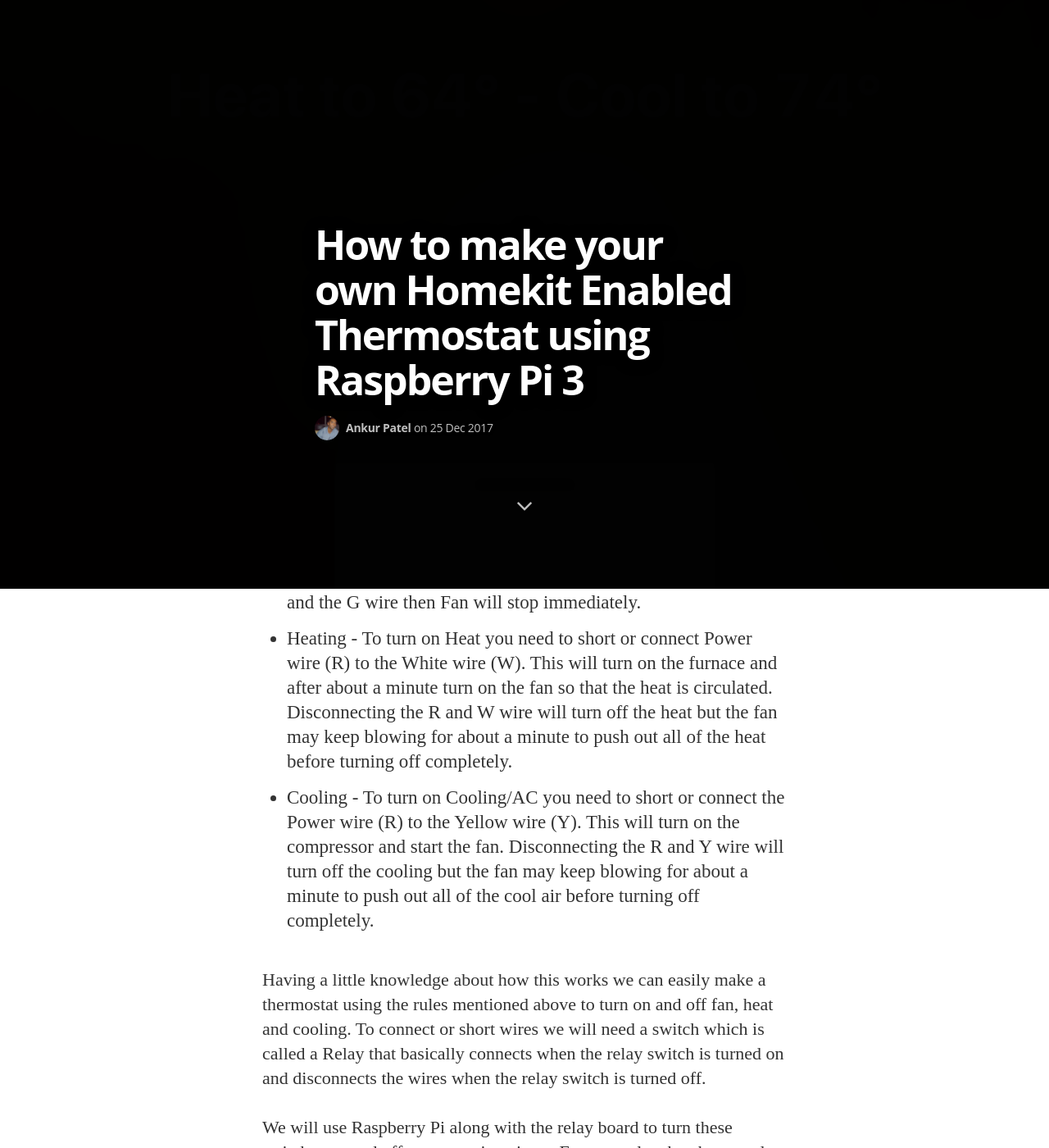
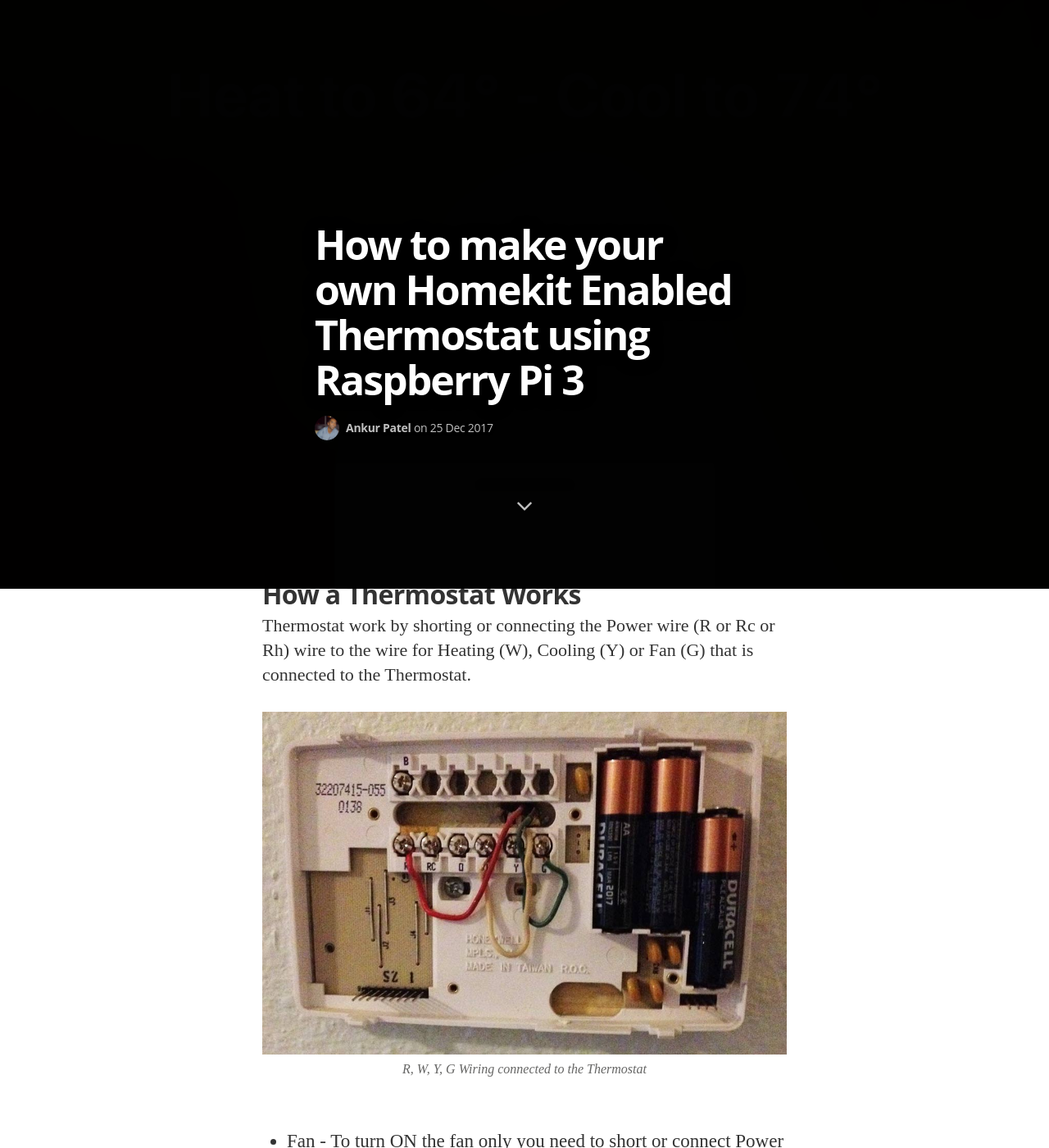
Before and after one commit to EncoreDevLabs/blog, a Jekyll site: the page built from _posts/2017-12-25-homekit-pi-thermostat.markdown, in a window 1280 px wide and 1400 px high, scrolled down 682 px. Shown: the whole window at 82% size. Built offline with Jekyll 4.4.1, drawn with Linux system fonts in a browser that asks for light colours; nearby versions of some CDN libraries; some web fonts are replaced; comment, search, counter and statistics services are not loaded; some of the changed text lies outside the part shown.

````diff
--- a/_posts/2017-12-25-homekit-pi-thermostat.markdown
+++ b/_posts/2017-12-25-homekit-pi-thermostat.markdown
@@ -7,27 +7,33 @@ image: /assets/article_images/2017-12-25/cover.png
 image2: /assets/article_images/2017-12-25/cover-mobile.png
 ---
 
-This guide will walk through how to build a Homekit enabled Thermostat using a Raspberry Pi 3. You can use other Raspberry Pi but parts listed below and some steps might vary but concept should be same. Also do this at your own risk as the thermostat wires carry a 24V or in rare cases 110V to 220V so if you are not sure I would not recommend attempting this.
+This guide will walk through how to build a Homekit enabled Thermostat using a Raspberry Pi 3. You can use other Raspberry Pi models but if you do the parts listed below and some of the steps might vary but concept should be the same. Also do this at your own risk as the thermostat wires carry 24V DC or in rare cases 110V to 220V AC.
 
-## How Thermostat work
+We will first start by understanding how a thermostat works so we have an understanding of what our Raspberry Pi needs to do to make this work. Next we will learn about the parts we need for this project and how to assemble it. Finally we will learn how to install and configure the required software to be able to use it with Apple's Homekit. So lets get started.
 
-Thermostat work by shorting or connecting the Power wire (R or Rc or Rh) wire to the wire for Heating, Cooling or Fan.
+## How a Thermostat Works
 
-* Fan - To turn on fan only mode you need to short or connect Power wire (R) to the Green Wire (G). If you disconnect the R and the G wire then Fan will stop immediately.
-* Heating - To turn on Heat you need to short or connect Power wire (R) to the White wire (W). This will turn on the furnace and after about a minute turn on the fan so that the heat is circulated. Disconnecting the R and W wire will turn off the heat but the fan may keep blowing for about a minute to push out all of the heat before turning off completely.
-* Cooling - To turn on Cooling/AC you need to short or connect the Power wire (R) to the Yellow wire (Y). This will turn on the compressor and start the fan. Disconnecting the R and Y wire will turn off the cooling but the fan may keep blowing for about a minute to push out all of the cool air before turning off completely.
+Thermostat work by shorting or connecting the Power wire (R or Rc or Rh) wire to the wire for Heating (W), Cooling (Y) or Fan (G) that is connected to the Thermostat.
 
-Having a little knowledge about how this works we can easily make a thermostat using the rules mentioned above to turn on and off fan, heat and cooling. To connect or short wires we will need a switch which is called a Relay that basically connects when the relay switch is turned on and disconnects the wires when the relay switch is turned off.
+![R, W, Y, G Wiring connected to the Thermostat](/assets/article_images/2017-12-25/thermostat-wiring.jpg)
+
+* Fan - To turn ON the fan only you need to short or connect Power wire (R) to the Green Wire (G). If you disconnect the R and the G wire then Fan will stop immediately.
+* Heating - To turn ON Heat you need to short or connect Power wire (R) to the White wire (W). This will turn on the furnace and after about a minute turn on the fan so that the heat is circulated. Disconnecting the R and W wire will turn OFF the heat but the fan may keep blowing for about a minute to push out all of the heat before turning off completely.
+* Cooling - To turn ON Cooling/AC you need to short or connect the Power wire (R) to the Yellow wire (Y). This will turn on the compressor and start the fan. Disconnecting the R and Y wire will turn OFF the cooling but the fan may keep blowing for about a minute to push out all of the cool air before turning off completely.
+
+Having a little knowledge about how this works, we can easily make a thermostat using the rules mentioned above to turn on and off fan, heat and cooling. To connect or short wires we will need a switch which is called a Relay that basically connects when the relay switch is turned ON and disconnects the wires when the relay switch is turned OFF.
 
 We will use Raspberry Pi along with the relay board to turn these switches on and off at appropriate times. For example when heat mode is ON and the current temperature is below the desired temperature then we need to turn the relay switch on that connects the power wire (R) to white wire (W). When the heat mode is ON and current temperature goes above the desired temperature then we need to turn the relay switch off so that it disconnects the power wire (R) to white wire (W).
 
 ## Homekit and Homebridge
 
-To make our thermostat work with Siri and the Home app we need to run a Homekit server and add the accessory to our Home. Thanks for [Homebridge](https://github.com/nfarina/homebridge) it is easy to implement your own homekit server on a Raspberry Pi by simply installing homebridge node module globally and installing any accessories plugins as well. In our case we would need to install the [homebridge-pi-thermostat](https://github.com/ankurp/homebridge-pi-thermostat) plugin and configure the settings in the homebridge and accessories settings in the `~/.homebridge/config.json` file.
+To make our thermostat work with Siri and the Home app we need to run a Homekit server and add the accessory to our Home. Thanks for [Homebridge](https://github.com/nfarina/homebridge) it is easy to implement your own homekit server on a Raspberry Pi by simply installing homebridge node module globally and installing any accessories plugins as well. In our case we would need to install the [homebridge-pi-thermostat](https://github.com/ankurp/homebridge-pi-thermostat) plugin and configure the settings in the homebridge and accessories settings in the `~/.homebridge/config.json` file. This homebridge-pi-thermostat plugin implements the logic to turn ON and OFF heating and cooling system based on the desired temperature and mode set via the Home app in iOS and comparing that with the reading of the current temperature coming from the DHT22 temperature sensor attached to the Raspberry Pi.
+
+![Home App Thermostat Accessory Auto Setting](/assets/article_images/2017-12-25/home-app-thermostat.png)
 
 ## Part List
 
-To make your own Homekit enabled Thermostat you will need these parts. For this guide we are using Raspberry Pi 3 but you can use any other Raspberry Pi and parts will differ:
+To make your own Homekit enabled Thermostat you will need these parts. For this guide we are using Raspberry Pi 3:
 
 1. Raspberry Pi 3 - http://a.co/hC1BX7C
 1. 8GB+ Micro SD Card - http://a.co/df7Z1Hy
@@ -48,7 +54,7 @@ Once the Image is downloaded install it on the Micro SD card using [Etcher](http
 Once the image is installed mount the Micro SD card and create an empty file inside of the `/boot` drive of the Micro SD Card. On macOS to create the ssh file run the following command.
 
 ```sh
-$ cd /Volumes/boot && touch ssh
+cd /Volumes/boot && touch ssh
 ```
 
 ### Configure Wifi
@@ -157,7 +163,7 @@ The other configuration for minimum on off time and blower turn off time can be
 To start it all up run the following command in the terminal. If everything is installed correctly homebridge will print a QR Code.
 
 ```sh
-$ homebridge
+homebridge
 ```
 
 ![Upon launching Homebridge](/assets/article_images/2017-12-25/qr-code.png)
````
Also changed, not shown: other parts of _posts/2017-12-25-homekit-pi-thermostat.markdown (+7 -7 lines), assets/article_images/2017-12-25/home-app-thermostat.png (added), assets/article_images/2017-12-25/thermostat-wiring.jpg (added).
